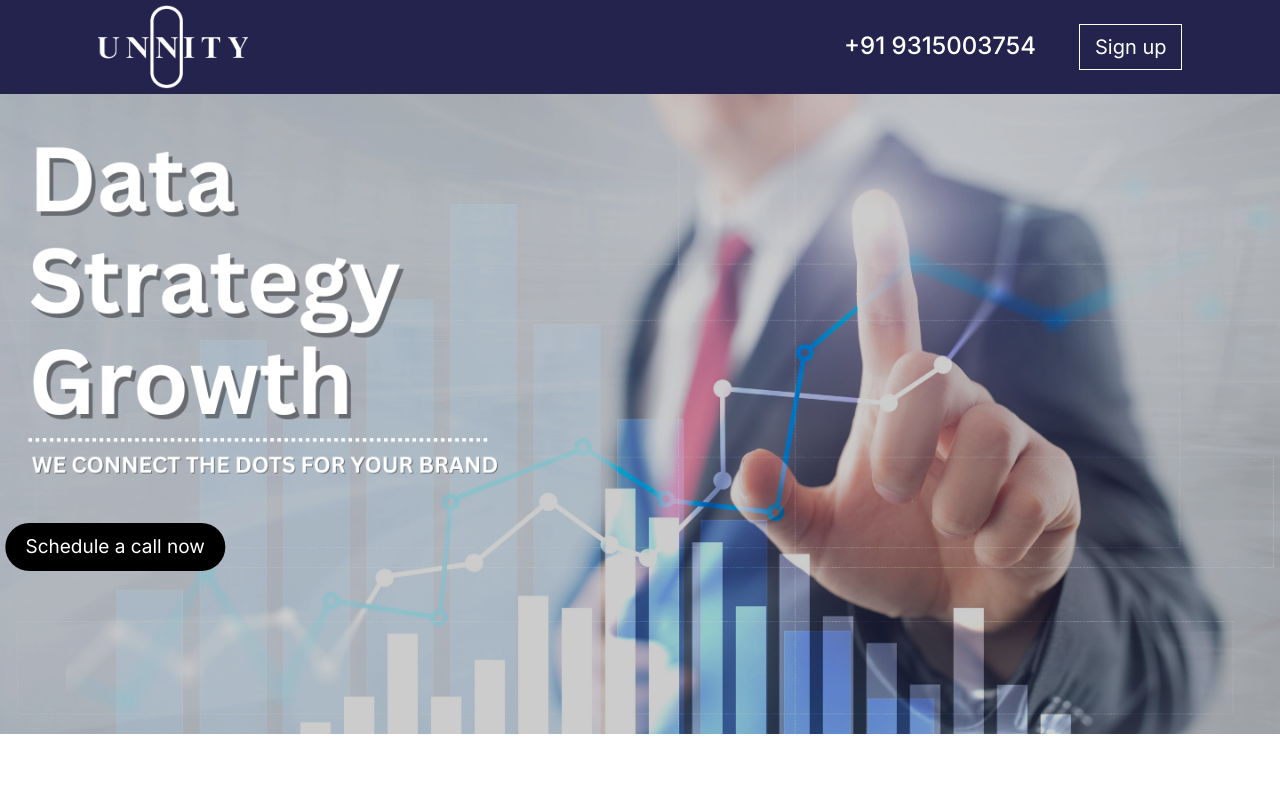
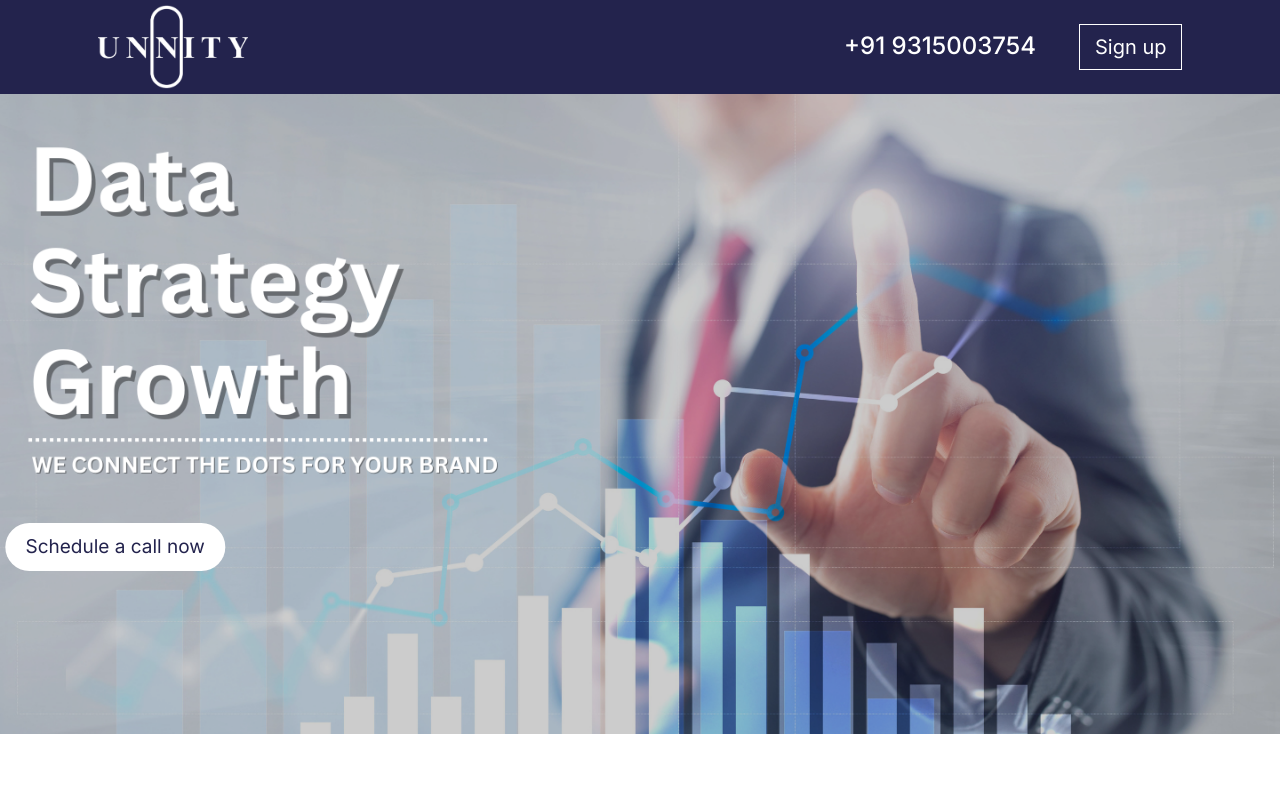
Before and after one commit to naveenbishwas/unnity-duplicate, a Next.js app: page / in a window 1280 px wide. Shown: the top 800 px of the page. Built offline with nearby package versions, Linux system fonts and the light colour scheme; a web font is replaced by a local one.

Commit message:
more-changes

```diff
--- a/src/app/globals.css
+++ b/src/app/globals.css
@@ -185,9 +185,9 @@ body {
   font-size: 19px;
   border: none;
   padding: 10px 20px;
-  background: #000000;
+  background: #ffffff;
   border-radius: 30px;
-  color: #ffffff;
+  color: #23234d;
   transform: translateX(-50%);
   cursor: pointer;
 }
--- a/src/app/homepage.js
+++ b/src/app/homepage.js
@@ -106,13 +106,13 @@ export default function Home() {
     renderMode: "performance",
     drag: false,
     created(s) {
-      s.moveToIdx(8, true, animation);
+      s.moveToIdx(5, true, animation);
     },
     updated(s) {
-      s.moveToIdx(s.track.details.abs + 8, true, animation);
+      s.moveToIdx(s.track.details.abs + 5, true, animation);
     },
     animationEnded(s) {
-      s.moveToIdx(s.track.details.abs + 8, true, animation);
+      s.moveToIdx(s.track.details.abs + 5, true, animation);
     },
   });
   return (
@@ -1315,8 +1315,8 @@ export default function Home() {
 
       <section className="work-videos">
         <h1 id="brand-vid">
-          SOME CALL IT WORK.
-          <br /> WE CALL IT <span id="passion">PASSION.</span>
+          SOME CALL IT WORK
+          <br /> WE CALL IT <span id="passion">PASSION</span>
         </h1>
         <div ref={sliderRef3} className="keen-slider" id="work-video-slider">
           <div className="keen-slider__slide number-slide1" id="for-desk">
```
